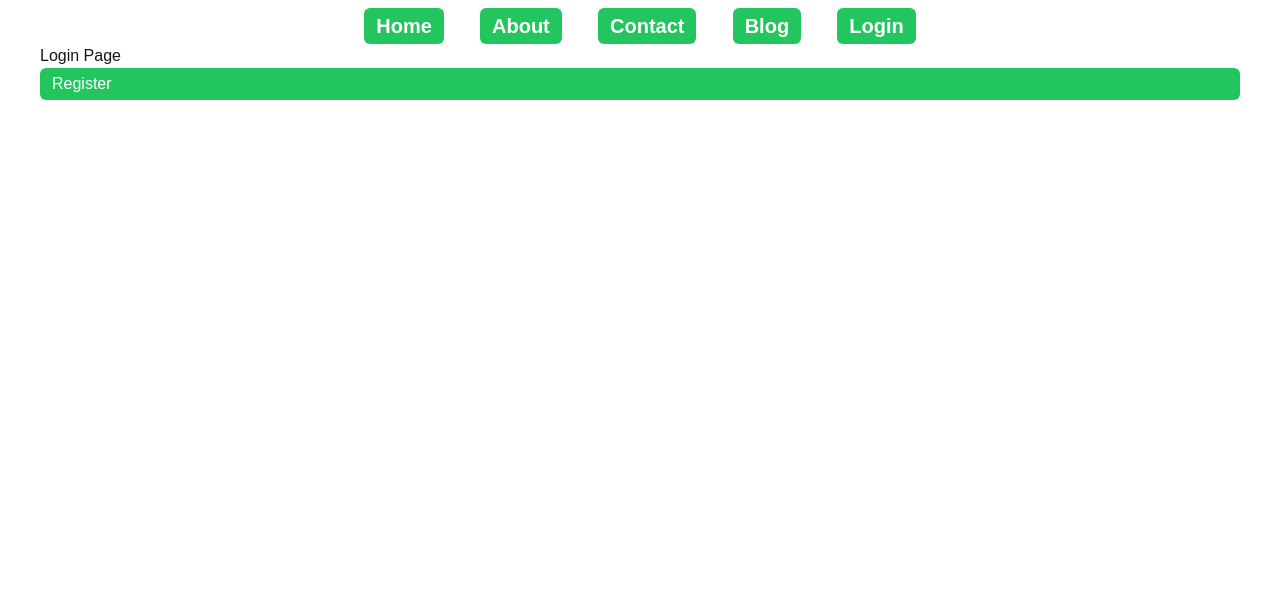
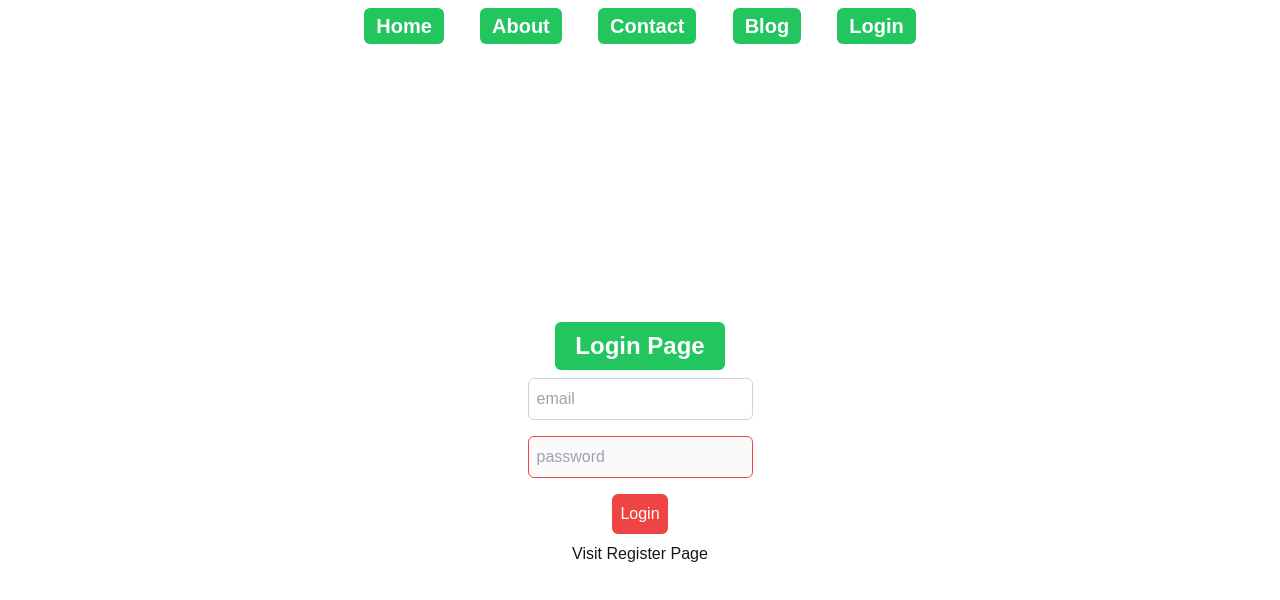
Before and after one commit to MdMorsedAlam/nextjs-test, a Next.js app: page /login in a window 1280 px wide. Shown: the top 600 px of the page. Built offline with nearby package versions, Linux system fonts and the light colour scheme.

Commit message:
login system fron end done

```diff
--- a/package.json
+++ b/package.json
@@ -9,6 +9,7 @@
     "lint": "next lint"
   },
   "dependencies": {
+    "axios": "^1.7.7",
     "bcryptjs": "^2.4.3",
     "jsonwebtoken": "^9.0.2",
     "mongodb": "^6.9.0",
@@ -17,7 +18,8 @@
     "next-auth": "^4.24.8",
     "nodemailer": "^6.9.15",
     "react": "^18",
-    "react-dom": "^18"
+    "react-dom": "^18",
+    "react-hot-toast": "^2.4.1"
   },
   "devDependencies": {
     "@types/bcryptjs": "^2.4.6",
--- a/src/app/layout.tsx
+++ b/src/app/layout.tsx
@@ -2,6 +2,7 @@ import type { Metadata } from "next";
 import localFont from "next/font/local";
 import "./globals.css";
 import Navbar from "@/app/components/home/navbar";
+import { Toaster } from 'react-hot-toast';
 
 const geistSans = localFont({
   src: "./fonts/GeistVF.woff",
@@ -33,6 +34,7 @@ export default function RootLayout({
         <main className="w-full mx-auto px-10">
         {children}
         </main>
+        <Toaster />
       </body>
     </html>
   );
--- a/src/app/login/page.tsx
+++ b/src/app/login/page.tsx
@@ -1,14 +1,39 @@
-import Link from "next/link";
+'use client';
+import React, { useState } from 'react';
+import axios from 'axios';
+import {toast} from 'react-hot-toast';
+import Link from 'next/link';
+import { useRouter } from 'next/navigation';
+function LoginPage() {
+  const [user,setUser]=useState<{email:string,password:string}>({
+    email:'',
+    password:''
+  });
+  const [loading,setLoading]=useState(false);
+  const router=useRouter();
 
-const LoginPage=()=>{
-    return(
-        <div>
-            <h1>Login Page</h1>
+  const registerButton=async()=>{
 
-            <Link href="/register"><p className="cursor-pointer bg-green-500 text-white px-3 hover:bg-green-600 py-1 rounded-md">Register</p></Link>
-        </div>
-    )
+    try{
+      setLoading(true);
+      await axios.post('/api/users/login',user);
+      toast.success('Login successful');
+      router.push('/profile');
+      setLoading(false);
+    }catch(error){
+      setLoading(false);
+      toast.error('Something went wrong');
+    }
+  }
+  return (
+    <div className="flex flex-col justify-center items-center h-screen">
+        <h1 className="text-2xl font-bold bg-green-500 text-white py-2 px-5 rounded-md">{loading?'Processing':'Login Page'}</h1>
+        <input type="email" placeholder="email" className="border rounded-md border-gray-300 p-2 m-2" value={user.email} onChange={(e)=>setUser({...user,email:e.target.value})} />
+        <input type="password" disabled={user.email === ''} placeholder="password" className="border disabled:border-red-500 rounded-md border-gray-300 p-2 m-2" value={user.password} onChange={(e)=>setUser({...user,password:e.target.value})} />
+        <button onClick={registerButton} disabled={user.password === ''} className="bg-green-500 text-white disabled:bg-red-500 p-2 m-2 rounded-md">{loading?'Processing':'Login'}</button>
+        <Link href="/register">Visit Register Page</Link>
+    </div>
+  )
 }
 
-
 export default LoginPage;
--- /dev/null
+++ b/src/app/profile/page.tsx
@@ -0,0 +1,9 @@
+import React from 'react'
+
+function ProfilePage() {
+  return (
+    <div>ProfilePage</div>
+  )
+}
+
+export default ProfilePage
--- a/src/app/register/page.tsx
+++ b/src/app/register/page.tsx
@@ -1,8 +1,40 @@
-import React from 'react'
+'use client';
+import React, { useState } from 'react';
+import axios from 'axios';
+import {toast} from "react-hot-toast";
+import Link from 'next/link';
+import { useRouter } from 'next/navigation';
+function RegisterPage() {
+  const [user,setUser]=useState<{username:string,email:string,password:string}>({
+    username:'',
+    email:'',
+    password:''
+  });
+  const [loading,setLoading]=useState(false);
+  const router=useRouter();
 
-function RegisterPage() {
+  const registerButton=async()=>{
+
+    try{
+      setLoading(true);
+      await axios.post('/api/users/register',user);
+      toast.success('Registration successful, please verify your email');
+      router.push('/login');
+      setLoading(false);
+    }catch(error){
+      setLoading(false);
+      toast.error('Something went wrong');
+    }
+  }
   return (
-    <div>RegisterPage</div>
+    <div className="flex flex-col justify-center items-center h-screen">
+        <h1 className="text-2xl font-bold bg-green-500 text-white py-2 px-5 rounded-md">{loading?'Processing':'Register Page'}</h1>
+        <input type="text" placeholder="username" className="border rounded-md border-gray-300 p-2 m-2" value={user.username} onChange={(e)=>setUser({...user,username:e.target.value})} />
+        <input type="email" disabled={user.username === ''} placeholder="email" className="border disabled:border-red-500 rounded-md border-gray-300 p-2 m-2" value={user.email} onChange={(e)=>setUser({...user,email:e.target.value})} />
+        <input type="password" disabled={user.email === ''} placeholder="password" className="border disabled:border-red-500 rounded-md border-gray-300 p-2 m-2" value={user.password} onChange={(e)=>setUser({...user,password:e.target.value})} />
+        <button onClick={registerButton} disabled={user.password === ''} className="bg-green-500 text-white disabled:bg-red-500 p-2 m-2 rounded-md">{loading?'Processing':'Register'}</button>
+        <Link href="/login">Visit Login Page</Link>
+    </div>
   )
 }
 
--- /dev/null
+++ b/src/app/verifyemail/page.tsx
@@ -0,0 +1,52 @@
+'use client'
+import axios from 'axios';
+import { useRouter } from 'next/navigation';
+import React, { useEffect, useState } from 'react'
+import toast from 'react-hot-toast';
+
+function VerifyEmail() {
+    const router=useRouter();
+    const [token,setToken]=useState('');
+    const [loading,setLoading]=useState(false);
+    const [verify,setVerify]=useState(false);
+
+
+
+
+    const verifyEmail=async()=>{
+
+        try{
+            setLoading(true);
+            await axios.post('/api/users/verifyemail',{token});
+            toast.success('Email verified');
+            router.push('/login');
+            setVerify(true);
+            setLoading(false);
+        }catch(error){
+            setLoading(false);
+            toast.error('Something went wrong');
+    }}
+    useEffect(() => {
+        const urlToken=window.location.search;
+        const token=urlToken.split('=')[1];
+        if(!token){
+           toast.error('Invalid token');
+           router.push('/login');
+        }else{
+            setToken(token as string);
+        }
+    }, [token]);
+
+    // console.log(token);
+  return (
+    <div>
+
+       {
+        verify?( <h1>Verified</h1>):<button onClick={verifyEmail}>{loading?'Processing':'Verify Email'}</button>
+       }
+    </div>
+
+  )
+}
+
+export default VerifyEmail;
```
Also changed, not shown: 1 other file (tests, documents, lock files or other folders).
